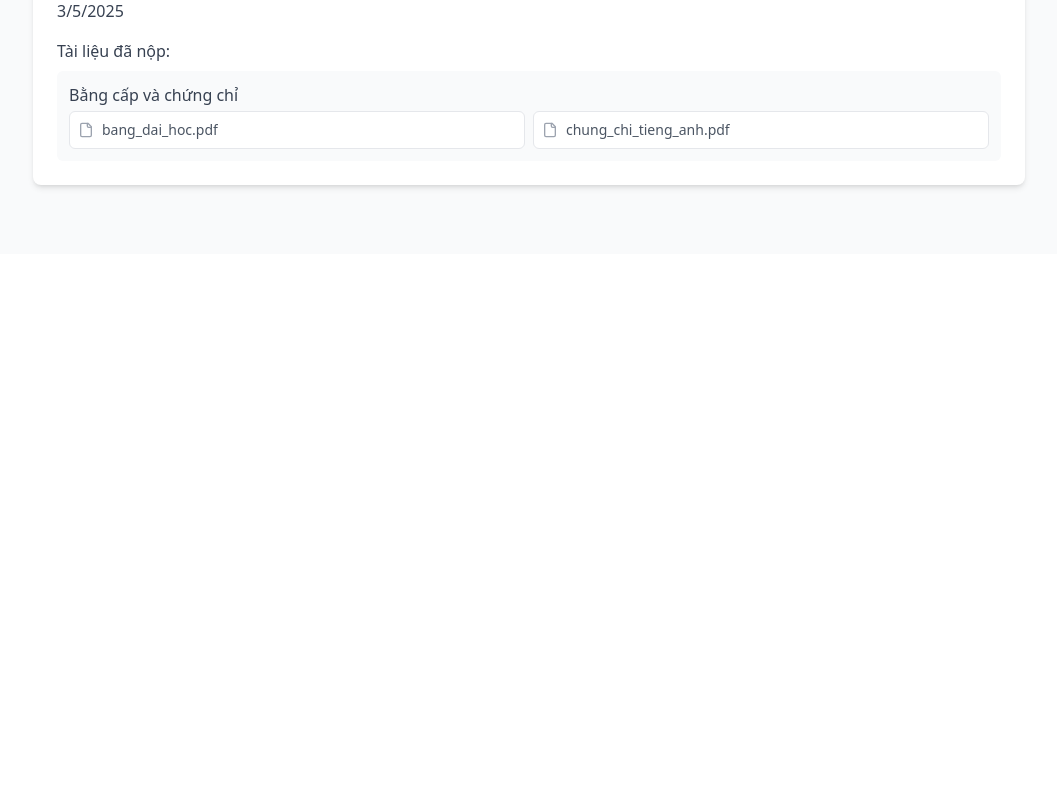
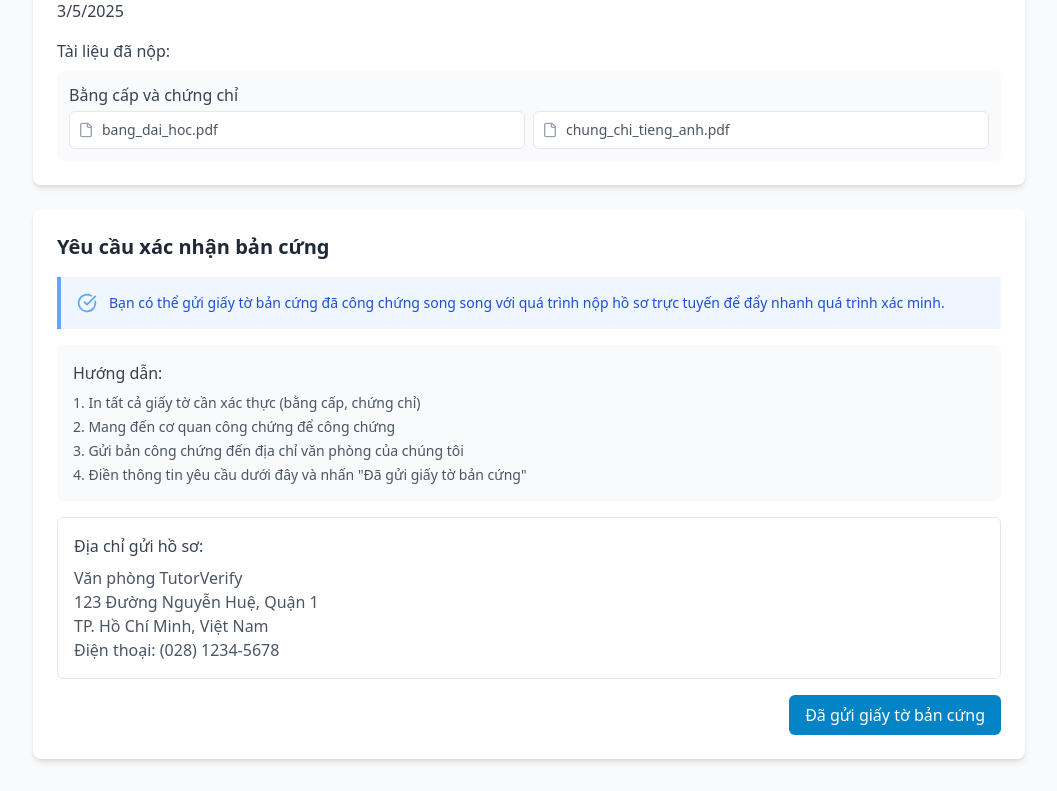
Before and after one commit to lwulwu/tutor-verify-flow, a React (Vite) app: page / in a window 1280 px wide. Shown: the part 546-1337 px from the top of the page, without its empty margins (111-1168 px from the left). Before the commit the page ends 800 px from the top, so only its background shows below. Built offline with nearby package versions, Linux system fonts and the light colour scheme.

Commit message:
Refactor: Allow hardcopy request before upload verification
Allow users to request hardcopy verification without waiting for upload verification.

```diff
--- a/src/components/tutor/HardcopyRequestForm.tsx
+++ b/src/components/tutor/HardcopyRequestForm.tsx
@@ -29,8 +29,8 @@ const HardcopyRequestForm = ({ application }: HardcopyRequestFormProps) => {
     (req) => req.applicationId === application.id
   );
 
-  // Show only if application is approved upload and no existing hardcopy request
-  if (application.status !== ApplicationStatus.ApprovedUpload || existingRequest) {
+  // Don't show if there's already a hardcopy request
+  if (existingRequest) {
     return null;
   }
 
@@ -50,7 +50,10 @@ const HardcopyRequestForm = ({ application }: HardcopyRequestFormProps) => {
           </div>
           <div className="ml-3">
             <p className="text-sm text-blue-700">
-              Tài khoản của bạn đã được xác thực qua tải lên (Tích vàng). Để nâng cấp lên xác thực qua bản cứng (Tích xanh), hãy gửi bản cứng các giấy tờ đã công chứng đến văn phòng của chúng tôi.
+              {application.status === ApplicationStatus.ApprovedUpload
+                ? "Tài khoản của bạn đã được xác thực qua tải lên (Tích vàng). Để nâng cấp lên xác thực qua bản cứng (Tích xanh), hãy gửi bản cứng các giấy tờ đã công chứng đến văn phòng của chúng tôi."
+                : "Bạn có thể gửi giấy tờ bản cứng đã công chứng song song với quá trình nộp hồ sơ trực tuyến để đẩy nhanh quá trình xác minh."
+              }
             </p>
           </div>
         </div>
@@ -62,7 +65,7 @@ const HardcopyRequestForm = ({ application }: HardcopyRequestFormProps) => {
           <li>In tất cả giấy tờ cần xác thực (bằng cấp, chứng chỉ)</li>
           <li>Mang đến cơ quan công chứng để công chứng</li>
           <li>Gửi bản công chứng đến địa chỉ văn phòng của chúng tôi</li>
-          <li>Điền thông tin yêu cầu dưới đây và nhấn "Yêu cầu xác nhận"</li>
+          <li>Điền thông tin yêu cầu dưới đây và nhấn "Đã gửi giấy tờ bản cứng"</li>
         </ol>
       </div>
 
--- a/src/pages/TutorScreen.tsx
+++ b/src/pages/TutorScreen.tsx
@@ -45,7 +45,8 @@ const TutorScreen = () => {
           />
         )}
 
-        {application && application.status === "ApprovedUpload" && !hardcopyRequest && (
+        {/* Show hardcopy request form if there's no existing request, regardless of application status */}
+        {application && !hardcopyRequest && (
           <HardcopyRequestForm application={application} />
         )}
 
```
